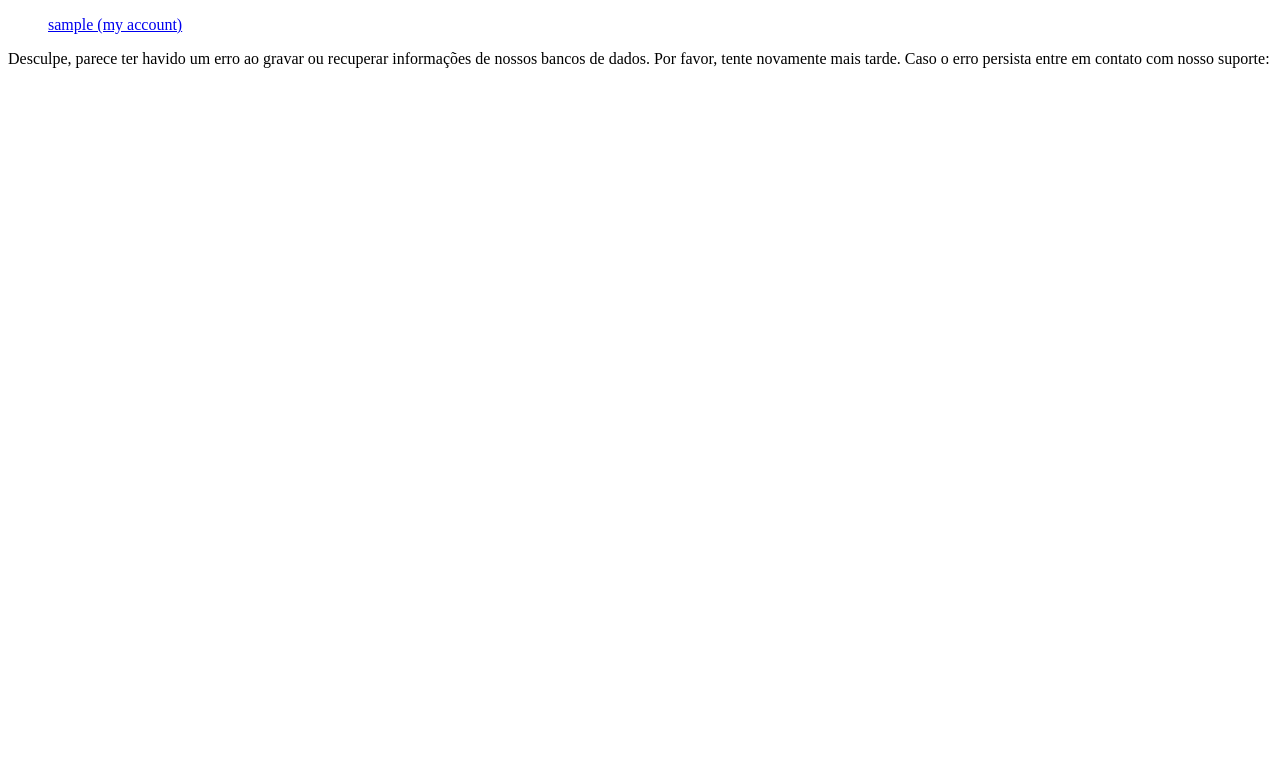
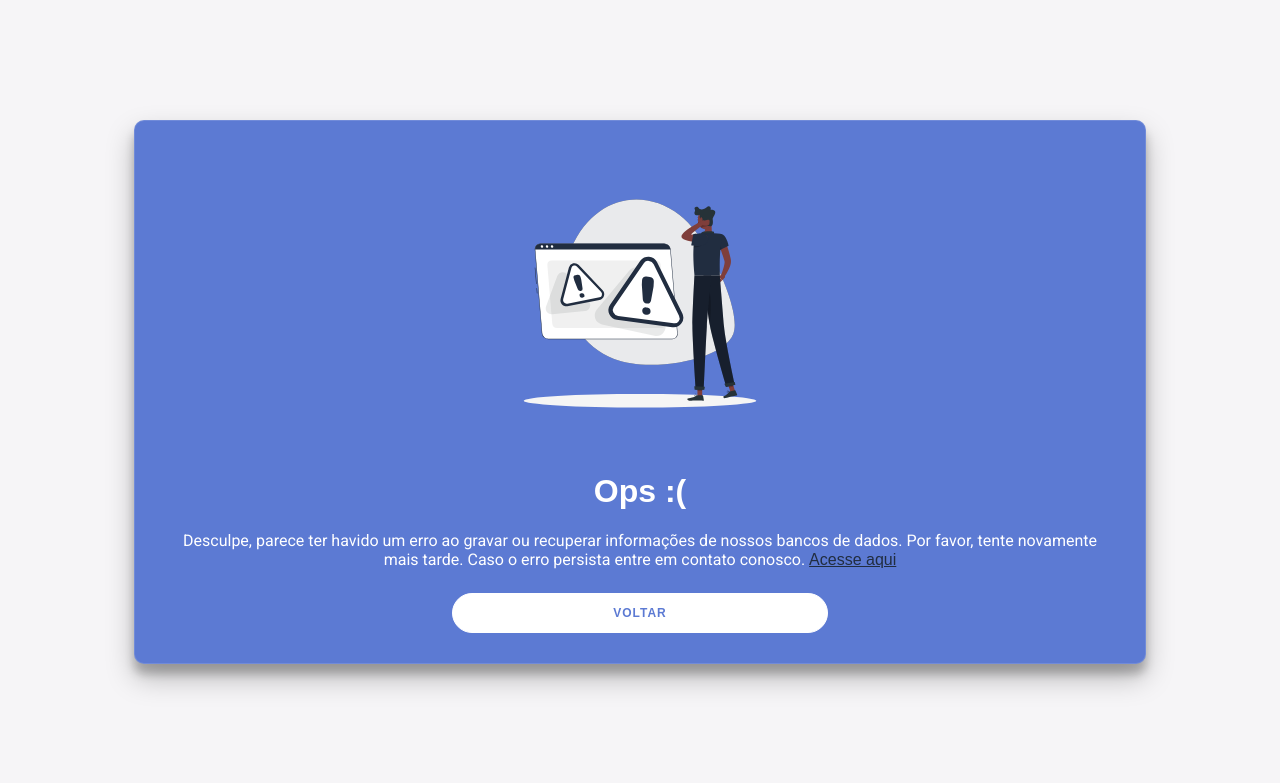
Before and after one commit to LuigiToniolo/ajudaiDjango, a Django app: page /erro-banco-dados/ in a window 1280 px wide. Shown: the top 783 px of the page. Run offline with Django 5.2, Linux system fonts and the light colour scheme; a user stored in the database is signed in; tables that the repository leaves empty hold one stand-in row (values such as "Sample post").

Commit message:
estilizando tela de erro-banco-dados

```diff
--- a/ajudai_django_app/templates/database_error.html
+++ b/ajudai_django_app/templates/database_error.html
@@ -7,20 +7,20 @@
         <link rel="stylesheet" type="text/css" href="{% static 'ajudai_django_app/css/database_error.css' %}" />
     </head>
     <body>
-        <div id="menu">
-            <nav>
-              <ul>
-                {% if user and user.username %}
-                  <a href="{% url 'user_accounts' %}">{{ user.username }} (my account)</a><br>
-                {% else %}
-                  <a href="{% url 'login' %}">Log In</a><br>
-                {% endif %}
-              </ul>
-            </nav>
-          </div>
 
-        <p>{{ error_message }}</p>
-        {{ SUPPORT_EMAIL }}<br><br><br>
+      <div class="container">
+        <div class="card">
+          <img class="img-ops" src="{% static 'image/img-ops.svg' %}" alt="opa-ajudai">
+          <h1>Ops :(</h1>
+          <p class="texto-aviso">Desculpe, parece ter havido
+            um erro ao gravar ou recuperar informações de nossos
+            bancos de dados. Por favor, tente novamente mais tarde.
+            Caso o erro persista entre em contato conosco.
+            <a style="color: #212D40;" href="{% url 'contato' %}">Acesse aqui</a>
+          </p>
+          <a class="botao-voltar" href="{% url 'dashboard' %}">Voltar</a>
+        </div>
+      </div>
 
     </body>
 </html>
--- a/static/ajudai_django_app/css/database_error.css
+++ b/static/ajudai_django_app/css/database_error.css
@@ -0,0 +1,122 @@
+/* @import url('https://fonts.googleapis.com/css?family=Montserrat:400,800'); */
+@import url('https://fonts.googleapis.com/css2?family=Roboto:wght@300;400;500;700&display=swap');
+
+* {
+    /* margin: 0;
+    padding: 0; */
+    font-family: 'Montserrat', sans-serif;
+}
+body {
+    background: #f6f5f7;
+    color: white;
+    display: flex;
+    align-items: center;
+    justify-content: center;
+    /* padding: 14rem 0; */
+}
+
+.card {
+	background-color: #5C7AD3;
+	border-radius: 10px;
+  	box-shadow: 0 14px 28px rgba(0,0,0,0.25),
+			0 10px 10px rgba(0,0,0,0.22);
+    border: 1px solid rgba(255, 255, 255, 0.125);
+    display: flex;
+    flex-direction: column;
+    align-items: center;
+    padding: 30px 30px;
+}
+
+.container {
+    display: flex;
+    align-items: center;
+    justify-content: center;
+    height: 96vh;
+    width: 80%;
+}
+
+.img-ops {
+    width: 300px;
+    height: auto;
+}
+
+
+.botao-voltar {
+	border-radius: 20px;
+	border: 1px solid #FFFFFF;
+	background-color: #FFFFFF;
+	color: #5C7AD3;
+	font-size: 12px;
+	font-weight: bold;
+	padding: 12px 45px;
+	letter-spacing: 1px;
+	text-transform: uppercase;
+	transition: transform 80ms ease-in;
+    cursor: pointer;
+    margin-top: 3vh;
+    width: 30%;
+    text-align: center;
+    text-decoration: none;
+}
+.botao-voltar:hover {
+    transform: scale(1.04);
+}
+
+.botao-voltar:active {
+	transform: scale(0.95);
+
+}
+.botao-voltar:focus {
+	outline: none;
+}
+
+
+.texto-aviso {
+    /* margin: 20px 0; */
+    font-size: 16px;
+    text-align: center;
+    color: white;
+    font-family: 'Roboto', sans-serif;
+    margin: 0;
+
+}
+
+.formulario {
+    display: flex;
+    flex-direction: column;
+}
+
+
+
+@media (max-width: 768px) {
+
+    body {
+    background: #5C7AD3;
+    color: white;
+    font-family: 'Roboto', sans-serif;
+    margin: 0;
+    }
+    .card {
+        display: flex;
+        flex-direction: column;
+        align-items: center;
+        padding: 0 10px;
+        box-shadow: none;
+        border: none;
+
+    }
+
+
+    .formulario {
+        width: 100%;
+    }
+    #id_email {
+        width: 100%;
+    }
+
+    .texto-aviso {
+        text-align: center;
+        font-size: 20px;
+    }
+
+}
```
Also changed, not shown: static/image/img-ops.svg (added).
